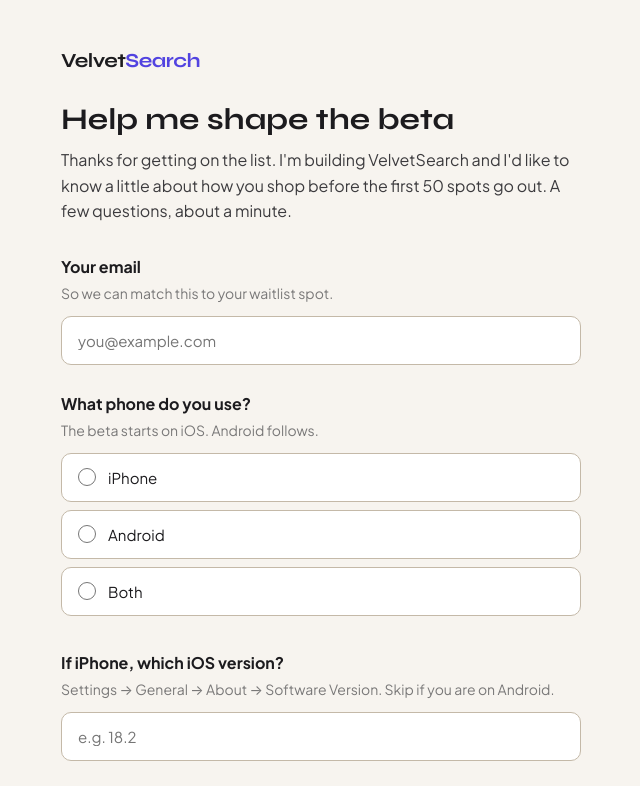
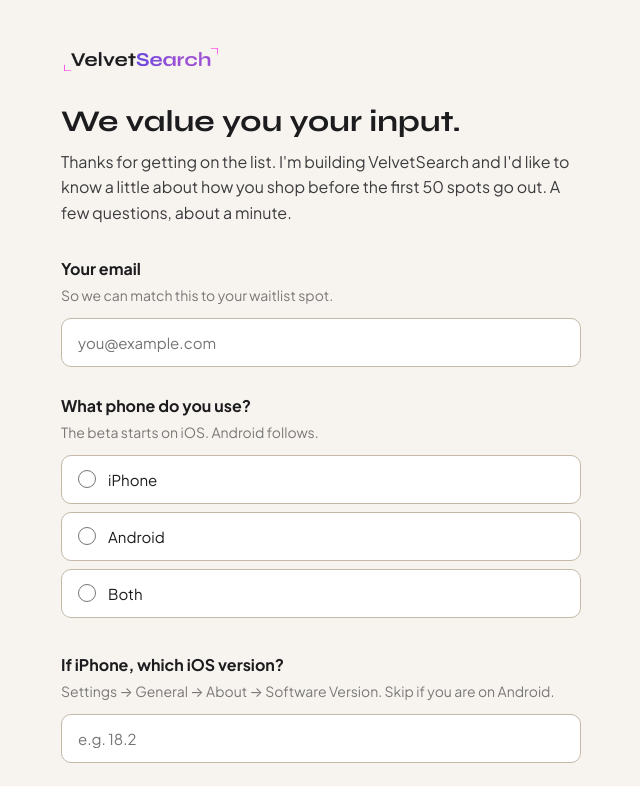
Before and after one commit to velvetsearch/velvetsearch-web, a plain HTML site: page beta-survey.html in a window 1280 px wide. Shown: the top 786 px of the page, without its empty margins (319-959 px from the left). Drawn offline with Linux system fonts and the light colour scheme.

Commit message:
Add files via upload

```diff
--- a/beta-survey.html
+++ b/beta-survey.html
@@ -25,8 +25,8 @@
     -webkit-font-smoothing: antialiased;
   }
   .wrap { max-width: 560px; margin: 0 auto; padding: 48px 20px 80px; }
-  .logo { font-family: 'Syne', sans-serif; font-weight: 700; font-size: 20px; letter-spacing: -0.5px; }
-  .logo span { color: var(--indigo); }
+  .logo { display: inline-block; line-height: 0; }
+  .logo img { width: 160px; height: auto; display: block; }
   h1 {
     font-family: 'Syne', sans-serif; font-weight: 700;
     font-size: 30px; line-height: 1.2; margin: 28px 0 10px;
@@ -69,16 +69,16 @@
 <body>
 <div class="wrap">
 
-  <div class="logo">Velvet<span>Search</span></div>
+  <a href="https://www.velvetsearch.com" class="logo"><img src="VS_horizontal_logo_dark.png" alt="VelvetSearch"></a>
 
   <div id="formArea">
-    <h1>Help me shape the beta</h1>
+    <h1>We value you your input.</h1>
     <p class="intro">
       Thanks for getting on the list. I'm building VelvetSearch and I'd like to know a little
       about how you shop before the first 50 spots go out. A few questions, about a minute.
     </p>
 
-    <form id="survey" action="https://formspree.io/f/xnpnzgqo" method="POST">
+    <form id="survey" action="https://formspree.io/f/YOUR_FORM_ID" method="POST">
 
       <fieldset>
         <legend>Your email</legend>
```
